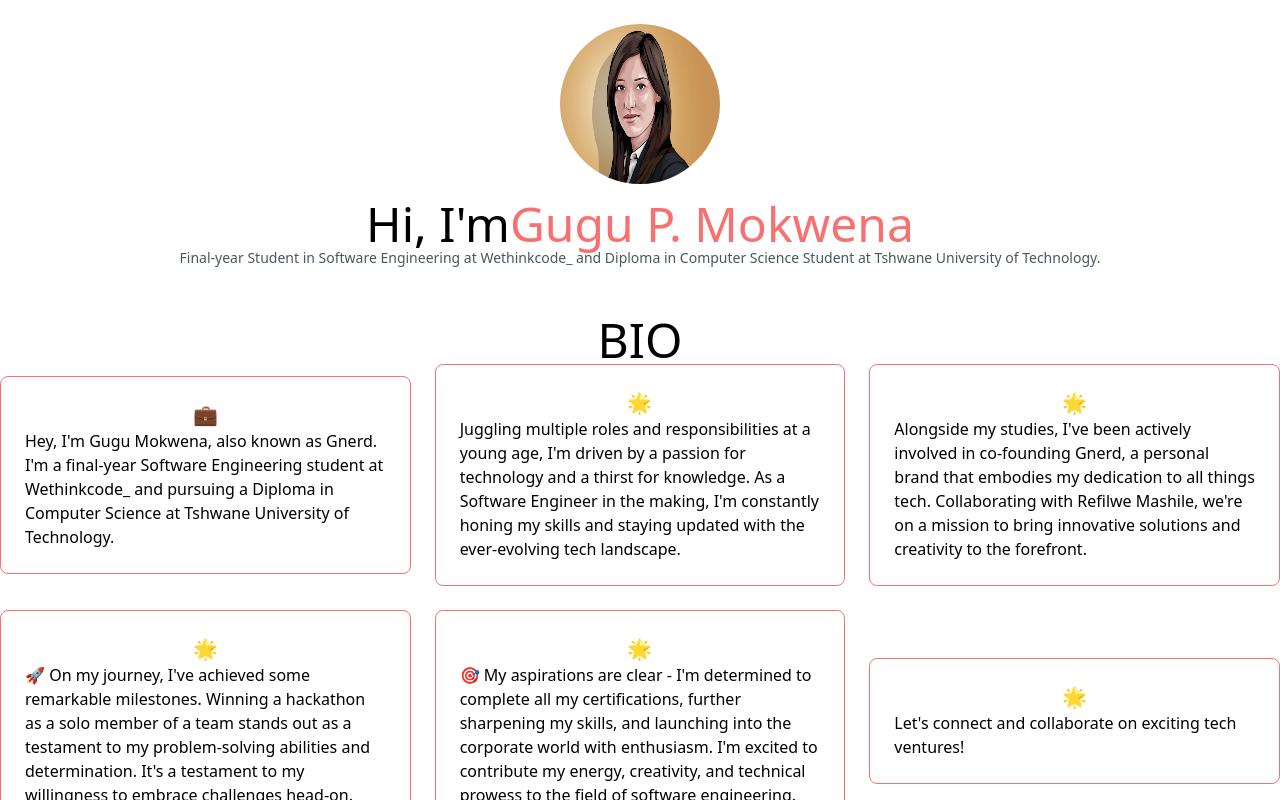
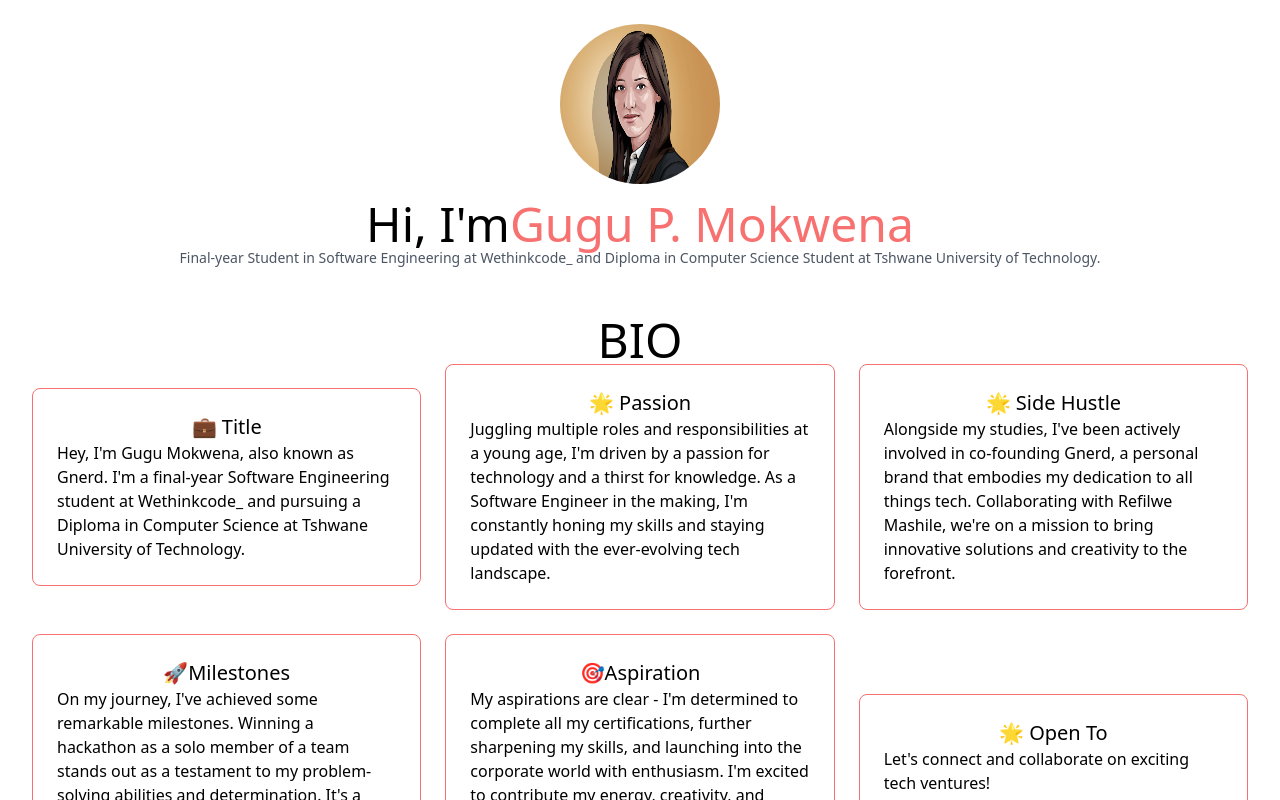
Before and after one commit to Ms-P-Hub/profile-app, a React (Vite) app: page / in a window 1280 px wide. Shown: the top 800 px of the page. Built offline with nearby package versions, Linux system fonts and the light colour scheme.

Commit message:
About added styles

```diff
--- a/src/components/about/about.tsx
+++ b/src/components/about/about.tsx
@@ -1,7 +1,7 @@
 import { ProfilePic } from "../../assets";
 export const About = () => {
   return (
-    <main className="h-screen">
+    <main className="h-screen px-8">
       <section className="flex flex-col gap-4 py-6">
         <img
           src={ProfilePic}
@@ -10,7 +10,7 @@ export const About = () => {
         />
         <section>
           <h1 className="text-5xl flex justify-center">
-            Hi, I'm <span className="text-red-400"> Gugu P. Mokwena</span>
+            Hi, I'm <span className="text-red-400">Gugu P. Mokwena</span>
           </h1>
           <h2 className="text-sm text-gray-600 flex justify-center">
             Final-year Student in Software Engineering at Wethinkcode_ and
@@ -24,7 +24,7 @@ export const About = () => {
         <h2 className="text-5xl flex justify-center">BIO </h2>
         <section className="grid gap-6 items-center grid-cols-3">
           <section className="rounded-lg p-6 border border-[#F87171]">
-            <h4 className="text-xl flex justify-center">💼</h4>
+            <h4 className="text-xl flex justify-center">💼 Title</h4>
             <p>
               Hey, I'm Gugu Mokwena, also known as Gnerd. I'm a final-year
               Software Engineering student at Wethinkcode_ and pursuing a
@@ -32,9 +32,8 @@ export const About = () => {
             </p>
           </section>
           <section className="rounded-lg p-6 border border-[#F87171]">
-            <h4 className="text-xl flex justify-center">🌟</h4>
+            <h4 className="text-xl flex justify-center">🌟 Passion</h4>
             <p className="">
-              {" "}
               Juggling multiple roles and responsibilities at a young age, I'm
               driven by a passion for technology and a thirst for knowledge. As
               a Software Engineer in the making, I'm constantly honing my skills
@@ -42,27 +41,27 @@ export const About = () => {
             </p>
           </section>
           <section className="rounded-lg p-6 border border-[#F87171]">
-            <h4 className="text-xl flex justify-center">🌟</h4>
+            <h4 className="text-xl flex justify-center">🌟 Side Hustle</h4>
             <p className="">
               Alongside my studies, I've been actively involved in co-founding
               Gnerd, a personal brand that embodies my dedication to all things
               tech. Collaborating with Refilwe Mashile, we're on a mission to
               bring innovative solutions and creativity to the forefront.
             </p>
-          </section>{" "}
+          </section>
           <section className="rounded-lg p-6 border border-[#F87171]">
-            <h4 className="text-xl flex justify-center">🌟</h4>
+            <h4 className="text-xl flex justify-center">🚀Milestones</h4>
             <p className="">
-              🚀 On my journey, I've achieved some remarkable milestones.
-              Winning a hackathon as a solo member of a team stands out as a
-              testament to my problem-solving abilities and determination. It's
-              a testament to my willingness to embrace challenges head-on.
+              On my journey, I've achieved some remarkable milestones. Winning a
+              hackathon as a solo member of a team stands out as a testament to
+              my problem-solving abilities and determination. It's a testament
+              to my willingness to embrace challenges head-on.
             </p>
           </section>
           <section className="rounded-lg p-6 border border-[#F87171]">
-            <h4 className="text-xl flex justify-center">🌟</h4>
+            <h4 className="text-xl flex justify-center">🎯Aspiration</h4>
             <p className="">
-              🎯 My aspirations are clear - I'm determined to complete all my
+              My aspirations are clear - I'm determined to complete all my
               certifications, further sharpening my skills, and launching into
               the corporate world with enthusiasm. I'm excited to contribute my
               energy, creativity, and technical prowess to the field of software
@@ -70,10 +69,10 @@ export const About = () => {
             </p>
           </section>
           <section className="rounded-lg p-6 border border-[#F87171]">
-            <h4 className="text-xl flex justify-center">🌟</h4>{" "}
+            <h4 className="text-xl flex justify-center">🌟 Open To</h4>
             <p className="">
               Let's connect and collaborate on exciting tech ventures!
-            </p>{" "}
+            </p>
           </section>
         </section>
       </section>
@@ -82,14 +81,14 @@ export const About = () => {
         <h2 className="text-5xl flex justify-center">Portfolio</h2>
         <section className="flex items-center gap-4">
           <section className="flex">
-
             <p>
-
               <a
-                className="text-blue-400 text-xs"
+                className="text-blue-400 text-xs bg-[#F87171] w-full"
                 href="https://www.youtube.com/shorts/lXXjhAZHfSA"
                 target="_blank"
-              ><img src=''/>View Project Prototype:{" "}
+              >
+                <img src="https://picsum.photos/400/300" />
+                View Project Prototype:
               </a>
             </p>
           </section>
```
